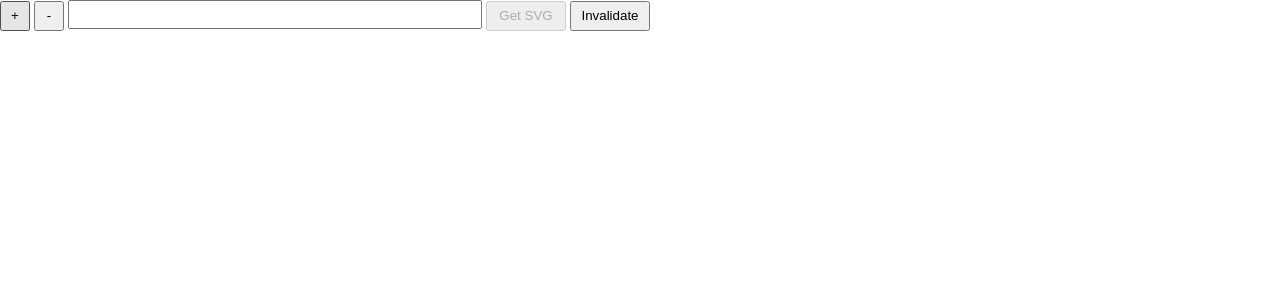
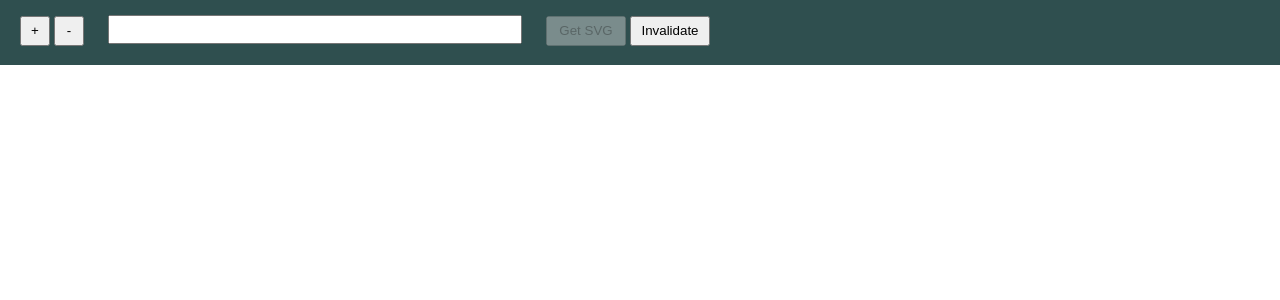
Before and after one commit to a-pertsev/xsl-graph, a Python web app: template templates/main.html in a window 1280 px wide. Shown: the top 300 px of the page. Run offline with Jinja, Linux system fonts and the light colour scheme; the template is opened without the code that fills it, so the values that code supplies are empty.

Commit message:
css separated

```diff
--- /dev/null
+++ b/static/css/main.css
@@ -0,0 +1,41 @@
+body {
+    height:100%;
+    margin: 0;
+}
+
+#header-container {
+    width:100%;
+    height: 50px;
+    position: fixed;
+}
+
+#header {
+    position: fixed;
+    width: 100%;
+    height: 50px;
+    padding: 15px 0 0 20px;
+    color: white;
+    background-color: #2f4f4f;
+}
+
+#filename {
+    height: 25px;
+    width: 400px;
+    padding: 0 5px;
+    margin: 0 20px;
+    font-size: 18px;
+}
+
+#container {
+    padding-top: 70px;
+}
+
+.actionButton {
+    width: 80px;
+    height: 30px;
+}
+
+.zoomButton {
+    width: 30px;
+    height: 30px;
+}
--- a/templates/main.html
+++ b/templates/main.html
@@ -7,15 +7,18 @@
     <script type="text/javascript" src="http://127.0.0.1:91/static/js/main.js"></script>
 
     <link rel="stylesheet" href="http://127.0.0.1:91/static/css/jquery.ui.min.css" type="text/css"/>
+    <link rel="stylesheet" href="http://127.0.0.1:91/static/css/main.css" type="text/css"/>
 </head>
 
-<body style="height:100%; margin: 0;">
-    <div style="position: fixed;">
-        <input id="zoomIn" style="width: 30px; height: 30px;" type="button" value="+"/>
-        <input id="zoomOut" style="width: 30px; height: 30px;" type="button" value="-"/>
-        <input id="filename" style="height: 25px; width: 400px; padding: 0 5px; font-size: 18px;" type="text"/>
-        <input id="getSvg" style="width: 80px; height: 30px;" type="button" disabled="disabled" value="Get SVG"/>
-        <input id="invalidate" style="width: 80px; height: 30px;" type="button" value="Invalidate"/>
+<body>
+    <div id="header-container">
+        <div id="header">
+            <input id="zoomIn" class="zoomButton" type="button" value="+"/>
+            <input id="zoomOut" class="zoomButton" type="button" value="-"/>
+            <input id="filename" type="text"/>
+            <input id="getSvg" class="actionButton" type="button" disabled="disabled" value="Get SVG"/>
+            <input id="invalidate" class="actionButton" type="button" value="Invalidate"/>
+        </div>
     </div>
 
     <div id="container"></div>
```
